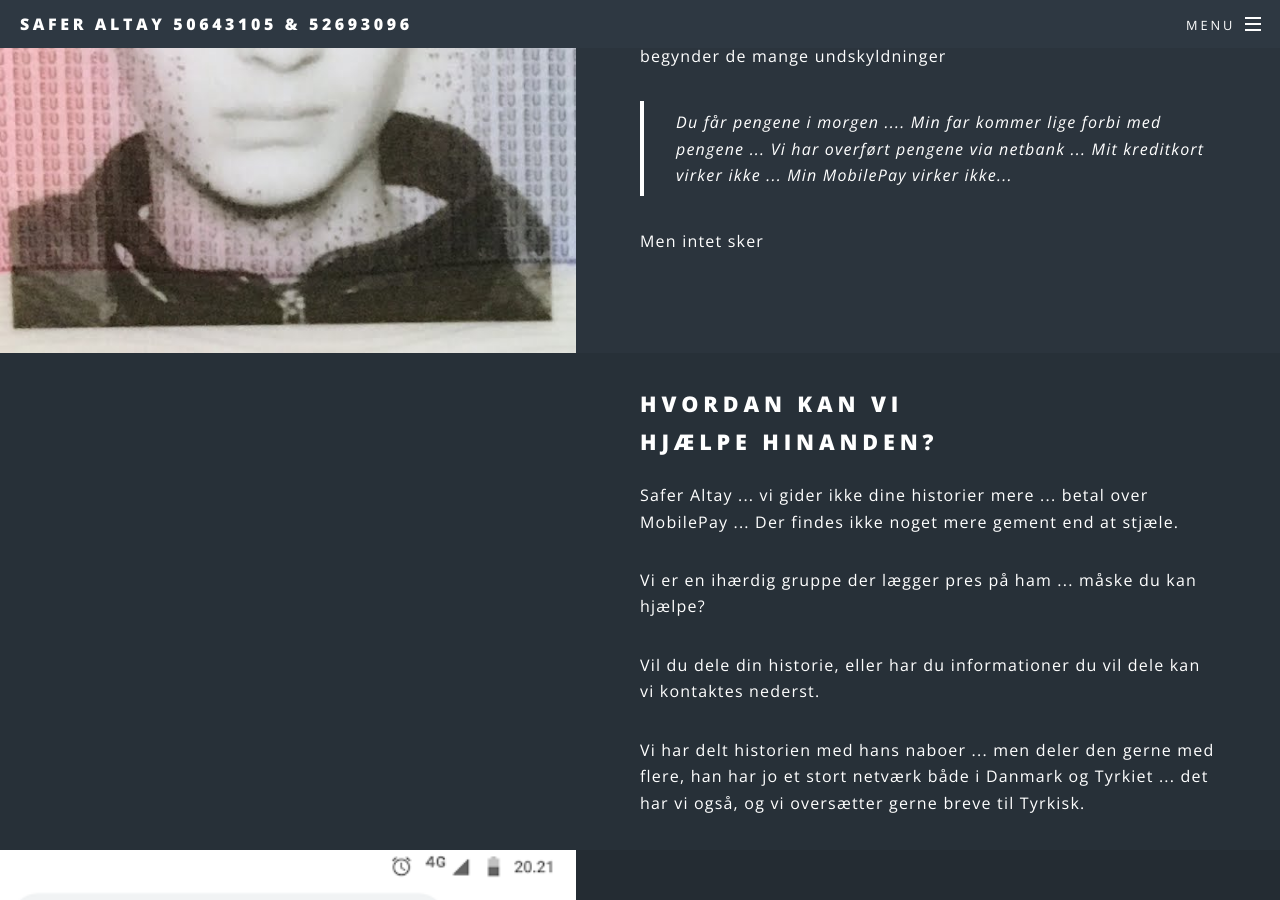
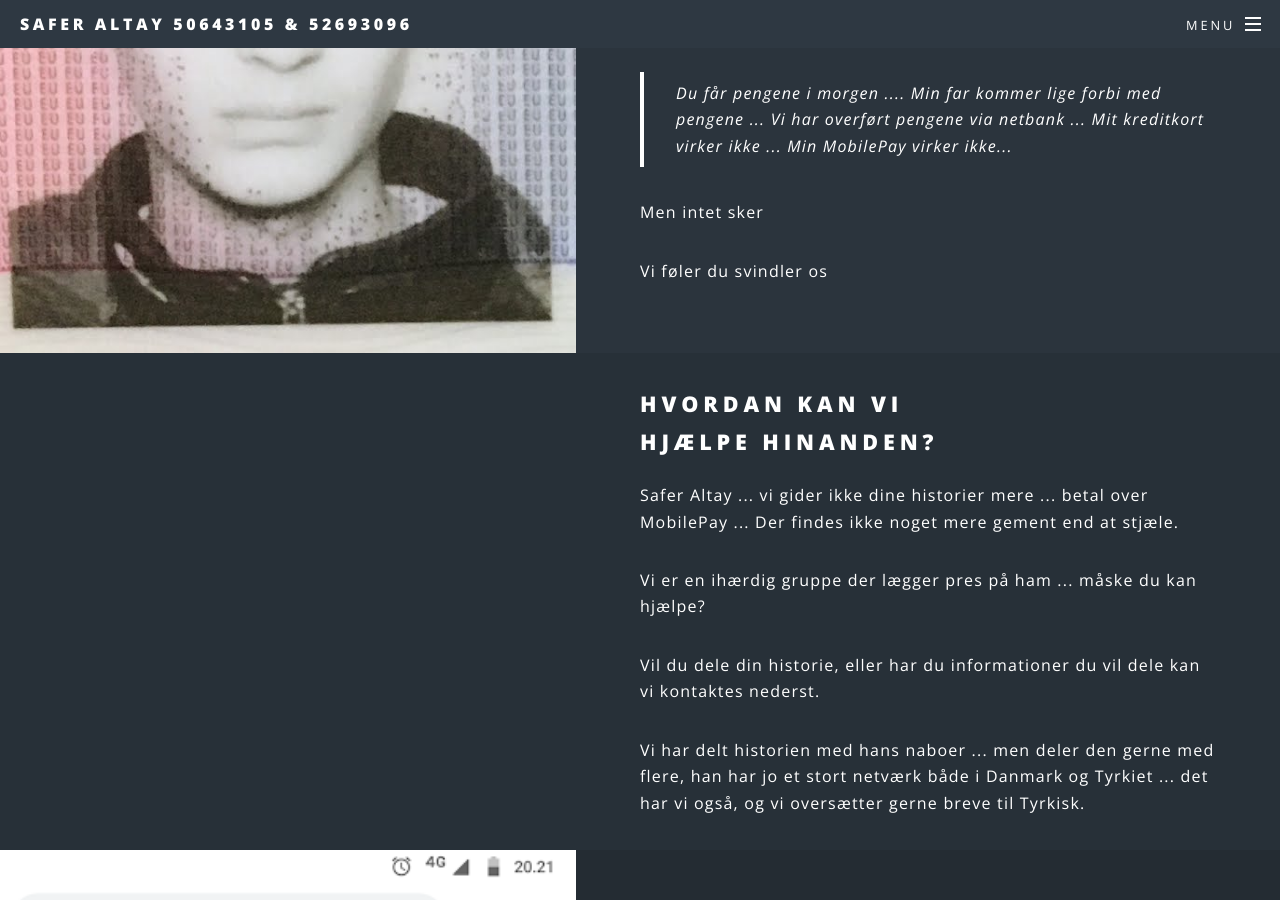
Before and after one commit to saferaltay/svindel, a Jekyll site: the page built from index.html, in a window 1280 px wide and 900 px high, scrolled down 1300 px. Built offline with Jekyll 4.4.1, drawn with Linux system fonts in a browser that asks for light colours.

Commit message:
Update index.html

```diff
--- a/index.html
+++ b/index.html
@@ -30,6 +30,7 @@
        	<p>Dagen kommer hvor pengene skal betales ... intet sker. Nu begynder de mange undskyldninger
 <blockquote>Du får pengene i morgen .... Min far kommer lige forbi med pengene ...  Vi har overført pengene via netbank ... Mit kreditkort virker ikke ... Min MobilePay virker ikke...</blockquote>
 	<p>Men intet sker
+        <p>Vi føler du svindler os
 
 							</div><div class="image"><img src="images/safer.jpg" alt="" /></div>
 						</section>
```
